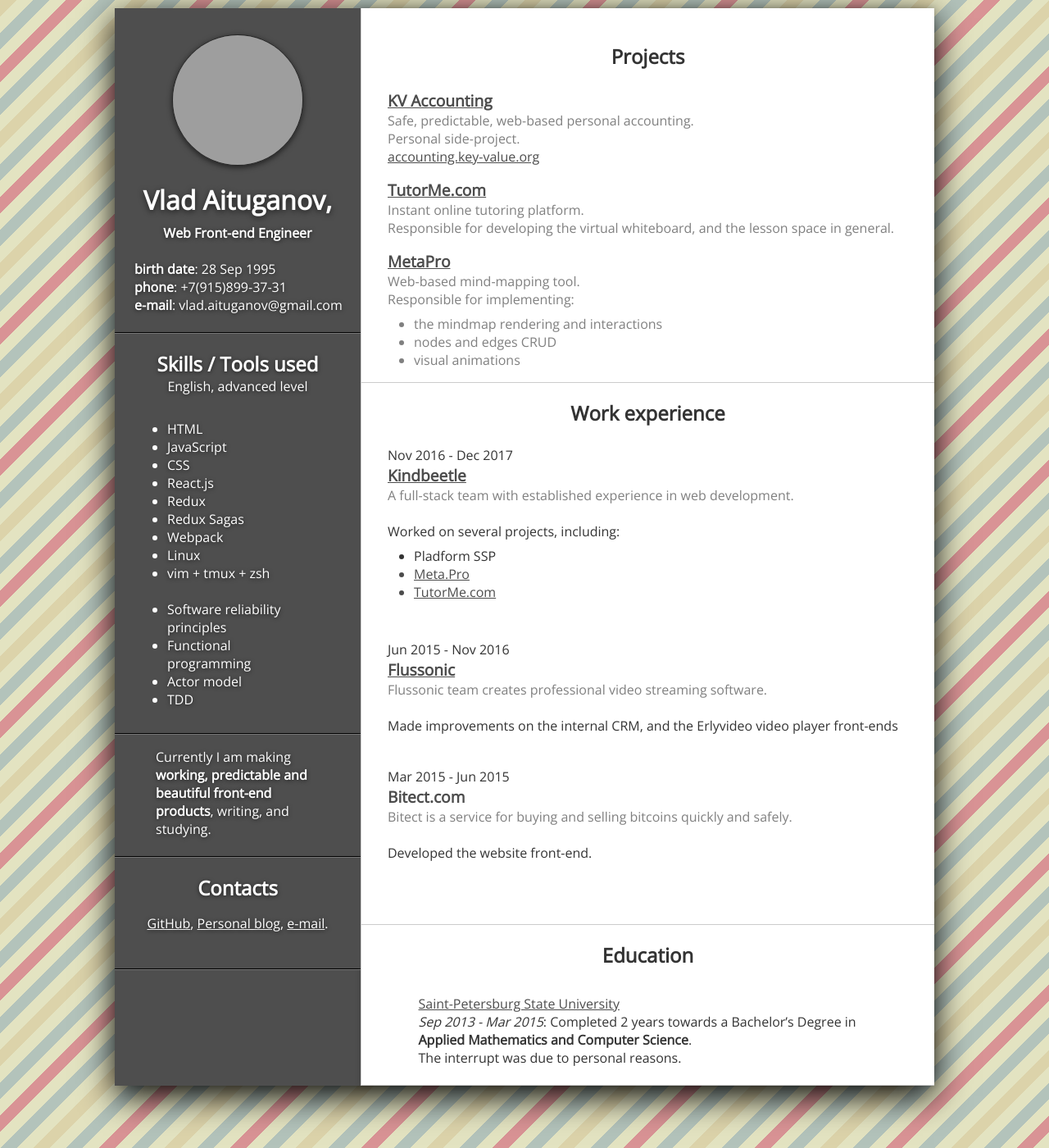
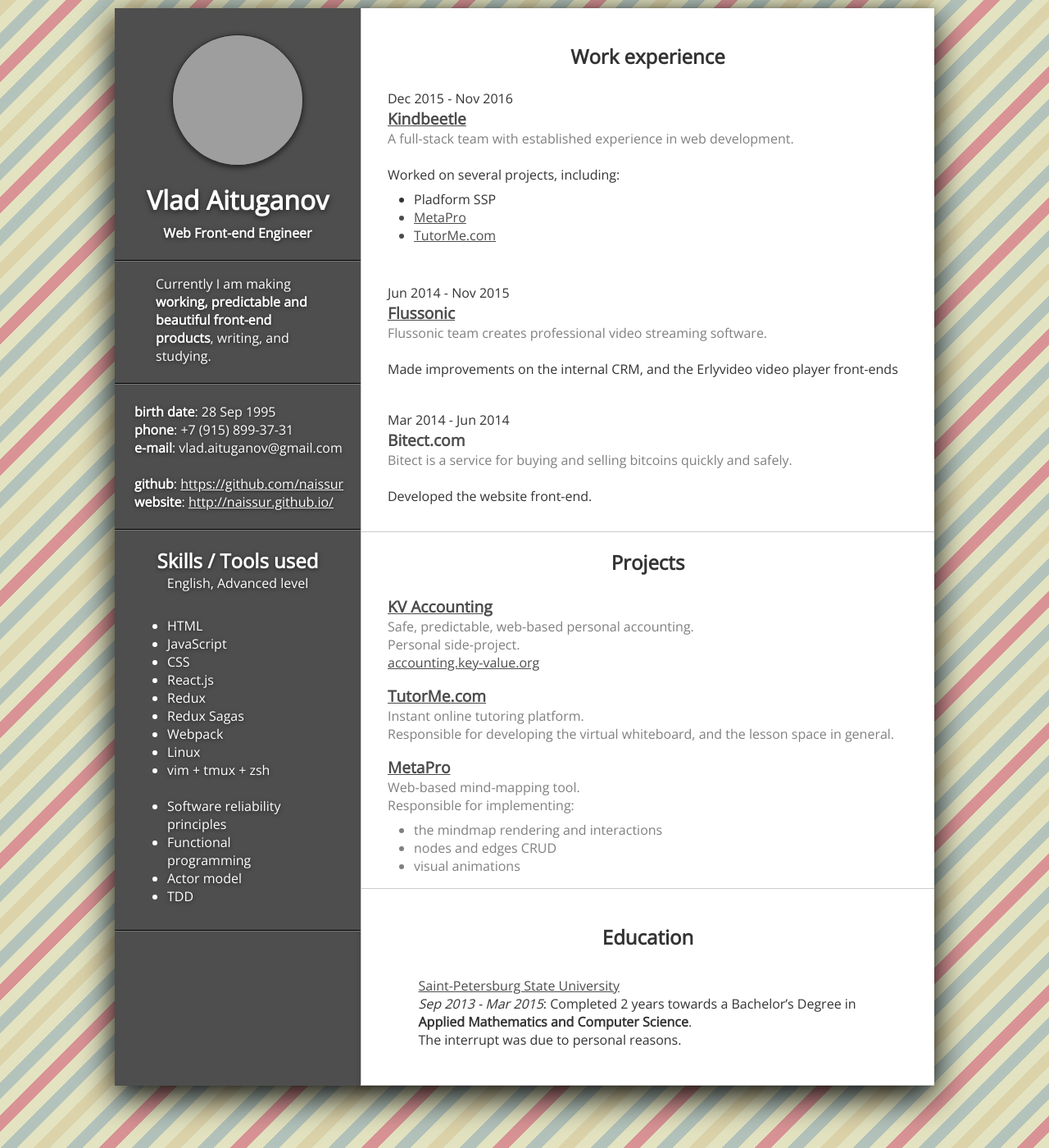
Before and after one commit to Naissur/Naissur.github.io, a Jekyll site: the page cv.html, which Jekyll copies as it is, in a window 1280 px wide and 1400 px high. Shown: the whole window at 82% size. Built offline with Jekyll 4.4.1, drawn with Linux system fonts in a browser that asks for light colours; comment, search, counter and statistics services are not loaded; grey boxes are pictures that could not be loaded.

Commit message:
Update CV

```diff
--- a/cv.html
+++ b/cv.html
@@ -24,21 +24,33 @@
             height="160"
             src="http://en.gravatar.com/userimage/98692382/a61dda542df096983029367042bf9a19.jpg?size=160"
           />
-          <h1 style="padding-bottom: 8px; margin-bottom: 0px">Vlad Aituganov,</h1>
+          <h1 style="padding-bottom: 8px; margin-bottom: 0px">Vlad Aituganov</h1>
           <strong>Web Front-end Engineer</strong>
+
           <br />
           <br />
+          <hr />
+
+          <p>Currently I am making <b>working, predictable and beautiful front-end products</b>, writing, and studying.</p>
+
+          <br />
+          <hr />
+          <br />
+
           <div style="text-align: left; padding-left: 24px">
             <div><strong>birth date</strong>: 28 Sep 1995</div>
-            <div><strong>phone</strong>: +7(915)899-37-31</div>
+            <div><strong>phone</strong>: +7 (915) 899-37-31</div>
             <div><strong>e-mail</strong>: vlad.aituganov@gmail.com</div>
+            <br />
+            <div><strong>github</strong>: <a href="https://github.com/naissur">https://github.com/naissur</a></div>
+            <div><strong>website</strong>: <a href="http://naissur.github.io/">http://naissur.github.io/</a></div>
           </div>
           <br />
           <hr/>
 
           <h2 style="padding-bottom: 0">Skills / Tools used</h2>
 
-          <div>English, advanced level</div>
+          <div>English, Advanced level</div>
           <br />
 
           <ul>
@@ -62,24 +74,6 @@
           <br />
           <hr />
 
-          <p>
-            Currently I am making <b>working, predictable and beautiful front-end products</b>, writing, and studying.
-          </p>
-
-          <br />
-
-          <hr />
-
-          <h2>Contacts</h2>
-
-          <a href="https://github.com/naissur">GitHub</a>,
-          <a href="http://naissur.github.io/">Personal blog</a>,
-          <a href="mailto:vlad.aituganov@gmail.com">e-mail</a>.
-          <br />
-          <br />
-          <br />
-          <hr />
-
         </div>
       </div>
 
@@ -87,7 +81,66 @@
         <div class="cv__right__inner">
 
           <br/>
+          <h2>
+            Work experience
+          </h2>
 
+
+          <div class="work-exp">
+            <span class="work-exp__dates">Dec 2015 - Nov 2016 </span>
+            <a
+              href="http://kindbeetle.ru/"
+              class="work-exp__link"
+              >
+               Kindbeetle</a>
+            <div class="work-exp__description">
+              A full-stack team with
+              established experience in web development.
+            </div>
+            <br />
+            <div class="work-exp__done">
+              Worked on several projects, including:
+              <ul>
+                <li>Pladform SSP</li>
+                <a href="#project-metapro"><li>MetaPro</li></a>
+                <a href="#project-tutorme"><li>TutorMe.com</li></a>
+              </ul>
+            </div >
+          </div>
+
+          <div class="work-exp">
+            <span class="work-exp__dates">Jun 2014 - Nov 2015 </span>
+            <a
+              href="https://erlyvideo.ru/"
+              class="work-exp__link"
+            >Flussonic</a>
+            <div class="work-exp__description">
+              Flussonic team creates professional
+              video streaming software.
+            </div>
+            <br />
+            <div class="work-exp__done">
+              Made improvements on the internal CRM,
+              and the Erlyvideo video player front-ends
+            </div>
+          </div>
+
+          <div class="work-exp">
+            <span class="work-exp__dates">Mar 2014 - Jun 2014 </span>
+            <span class="work-exp__link">
+              Bitect.com
+            </span >
+            <div class="work-exp__description">
+              Bitect is a service for buying and selling bitcoins quickly and safely.
+            </div>
+            <br />
+            <div class="work-exp__done">
+              Developed the website front-end.
+            </div>
+          </div>
+
+
+          <hr />
           <h2>
             Projects
           </h2>
@@ -135,68 +188,8 @@
             </div>
           </div>
 
-          <hr />
-          <h2>
-            Work experience
-          </h2>
-
-
-          <div class="work-exp">
-            <span class="work-exp__dates">Nov 2016 - Dec 2017 </span>
-            <a
-              href="http://kindbeetle.ru/"
-              class="work-exp__link"
-              >
-               Kindbeetle</a>
-            <div class="work-exp__description">
-              A full-stack team with
-              established experience in web development.
-            </div>
-            <br />
-            <div class="work-exp__done">
-              Worked on several projects, including:
-              <ul>
-                <li>Pladform SSP</li>
-                <a href="#project-metapro"><li>Meta.Pro</li></a>
-                <a href="#project-tutorme"><li>TutorMe.com</li></a>
-              </ul>
-            </div >
-          </div>
-
-          <div class="work-exp">
-            <span class="work-exp__dates">Jun 2015 - Nov 2016 </span>
-            <a
-              href="https://erlyvideo.ru/"
-              class="work-exp__link"
-            >Flussonic</a>
-            <div class="work-exp__description">
-              Flussonic team creates professional
-              video streaming software.
-            </div>
-            <br />
-            <div class="work-exp__done">
-              Made improvements on the internal CRM,
-              and the Erlyvideo video player front-ends
-            </div>
-          </div>
-
-          <div class="work-exp">
-            <span class="work-exp__dates">Mar 2015 - Jun 2015 </span>
-            <span class="work-exp__link">
-              Bitect.com
-            </span >
-            <div class="work-exp__description">
-              Bitect is a service for buying and selling bitcoins quickly and safely.
-            </div>
-            <br />
-            <div class="work-exp__done">
-              Developed the website front-end.
-            </div>
-          </div>
-
+          <hr/>
           <br/>
-          <br/>
-          <hr/>
 
           <h2>Education</h2>
 
@@ -210,6 +203,7 @@
             The interrupt was due to personal reasons.
           </p>
 
+          <br />
           <br />
           <hr />
         </div>
```
